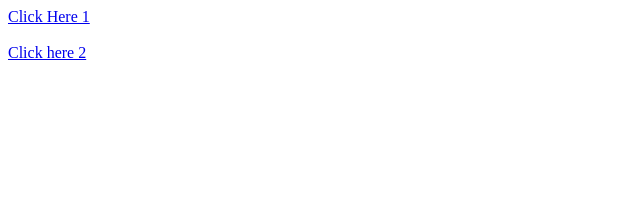
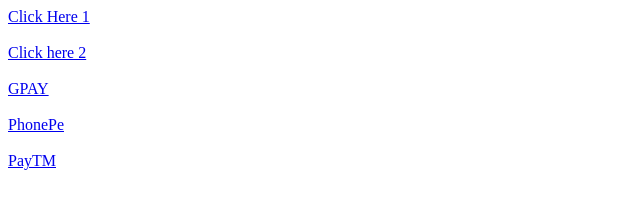
Before and after one commit to chetangulati/test, a plain HTML site: page index.html in a window 1280 px wide. Shown: the whole page, without its empty margins (0-640 px from the left). Drawn offline with Linux system fonts and the light colour scheme.

Commit message:
Update index.html

```diff
--- a/index.html
+++ b/index.html
@@ -2,3 +2,12 @@
 <br>
 <br>
 <a href="upi://pay?pa=chetan.gulati@ybl&pn=Chetan Gulati&tr=1047352079&tid=20197-43-S19P&am=1&cu=INR&tn=Test- 20197#Intent;scheme=upi;package=com.google.android.apps.nbu.paisa.user;">Click here 2</a>
+<br>
+<br>
+<a href="tez://upi/pay?pa=chetan.gulati@ybl&pn=Chetan Gulati&tr=1047352079&tid=20197-43-S19P&am=1&cu=INR&tn=Test- 20197#Intent;scheme=upi;package=com.google.android.apps.nbu.paisa.user;">GPAY</a>
+<br>
+<br>
+<a href="phonepe://upi/pay?pa=chetan.gulati@ybl&pn=Chetan Gulati&tr=1047352079&tid=20197-43-S19P&am=1&cu=INR&tn=Test- 20197#Intent;scheme=upi;package=com.google.android.apps.nbu.paisa.user;">PhonePe</a>
+<br>
+<br>
+<a href="paytmmp://upi/pay?pa=chetan.gulati@ybl&pn=Chetan Gulati&tr=1047352079&tid=20197-43-S19P&am=1&cu=INR&tn=Test- 20197#Intent;scheme=upi;package=com.google.android.apps.nbu.paisa.user;">PayTM</a>
```
